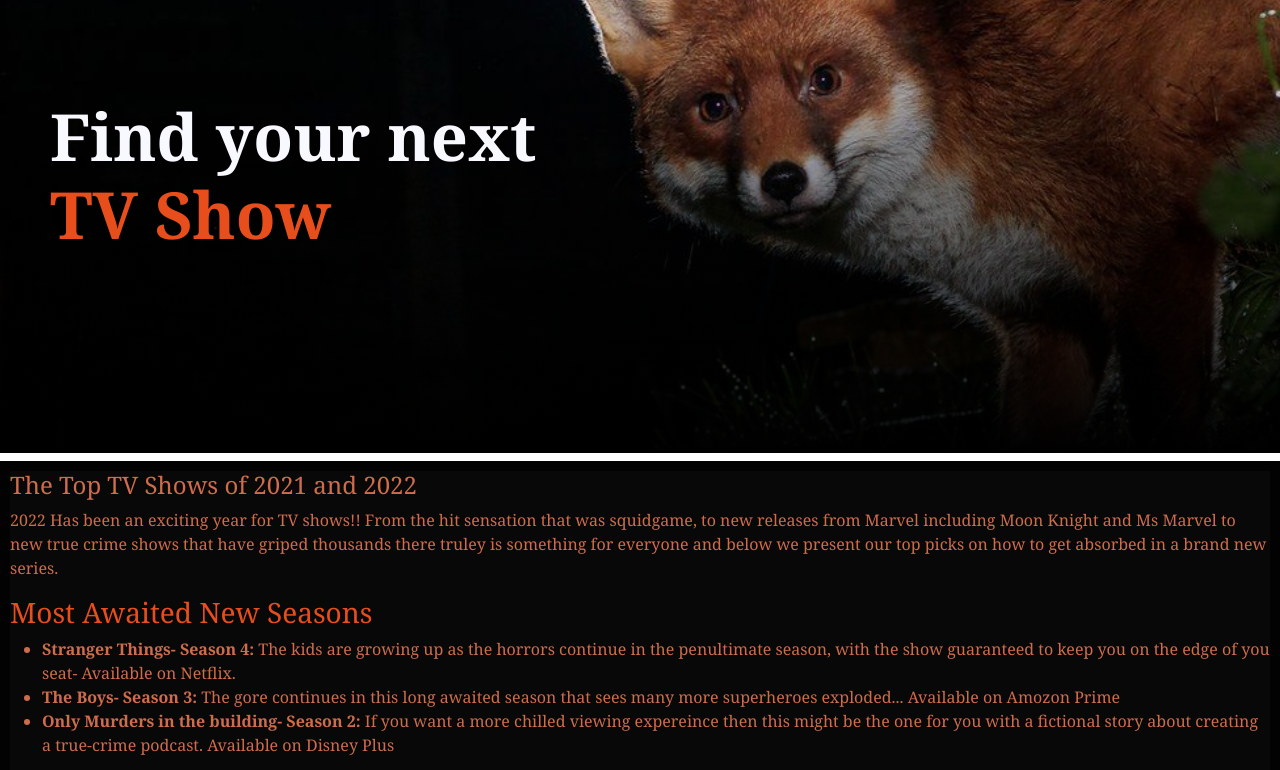
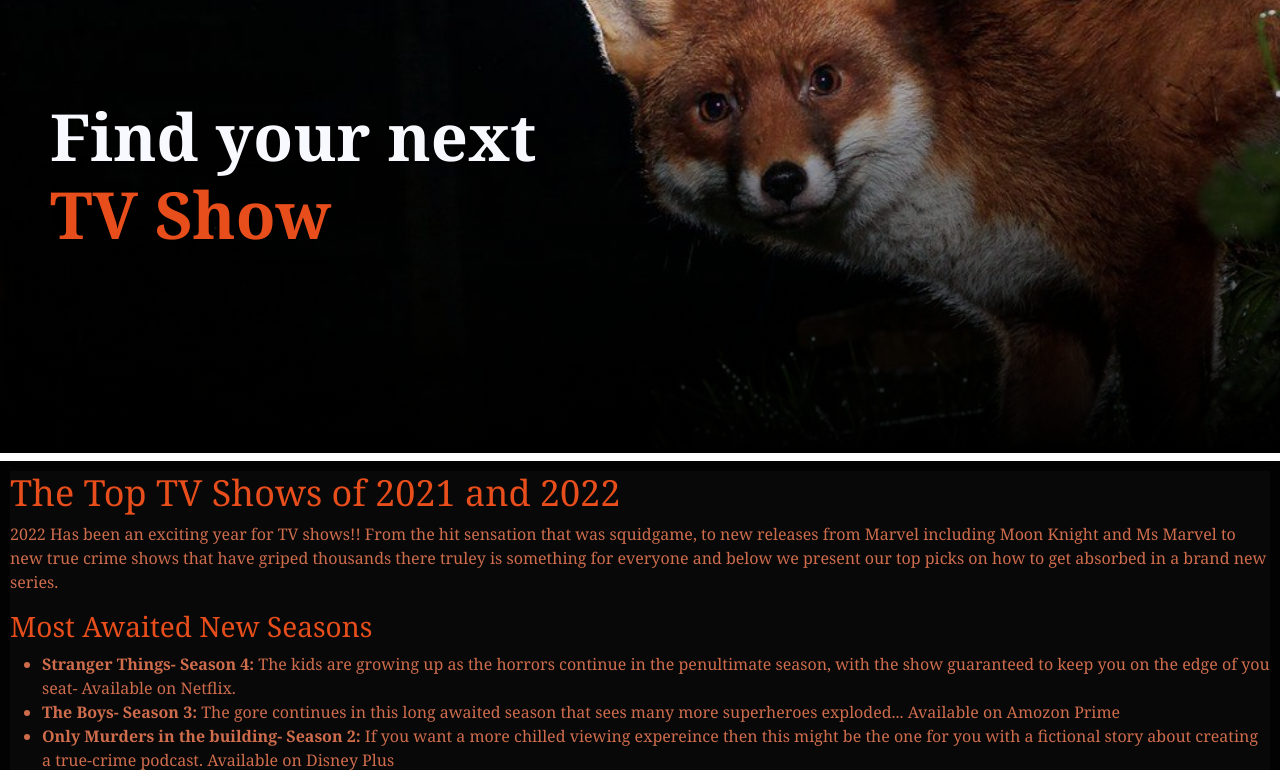
Before and after one commit to Cinzia-I-M/curious-fox, a plain HTML site: page tv.html in a window 1280 px wide. Shown: the part 59-829 px from the top of the page. Drawn offline with nearby package versions, Linux system fonts and the light colour scheme.

Commit message:
Update style.css

```diff
--- a/style.css
+++ b/style.css
@@ -302,6 +302,12 @@ h3 {
   font-size: 28px;
 }
 
+h4 {
+  font-family: 'Noto Serif', serif;
+  color: #e84e1b;
+  font-size: 36px;
+}
+
 .randomCont {
   background-image: url(images/wallpaperflare.com_wallpaper.jpg);
   background-repeat: no-repeat;
```
